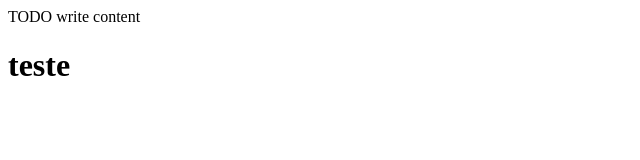
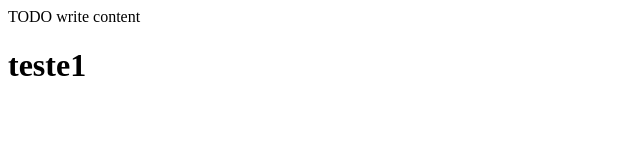
Before and after one commit to dayvisonmagalhaes/NetBeans, a plain HTML site: page web/index.html in a window 1280 px wide. Shown: the full height of the page, 0-640 px from the left. Drawn offline with Linux system fonts and the light colour scheme.

Commit message:
commit inicial do novo projeto

```diff
--- a/web/index.html
+++ b/web/index.html
@@ -12,6 +12,6 @@ and open the template in the editor.
     </head>
     <body>
         <div>TODO write content</div>
-        <h1>teste</h1>
+        <h1>teste1</h1>
     </body>
 </html>
```
